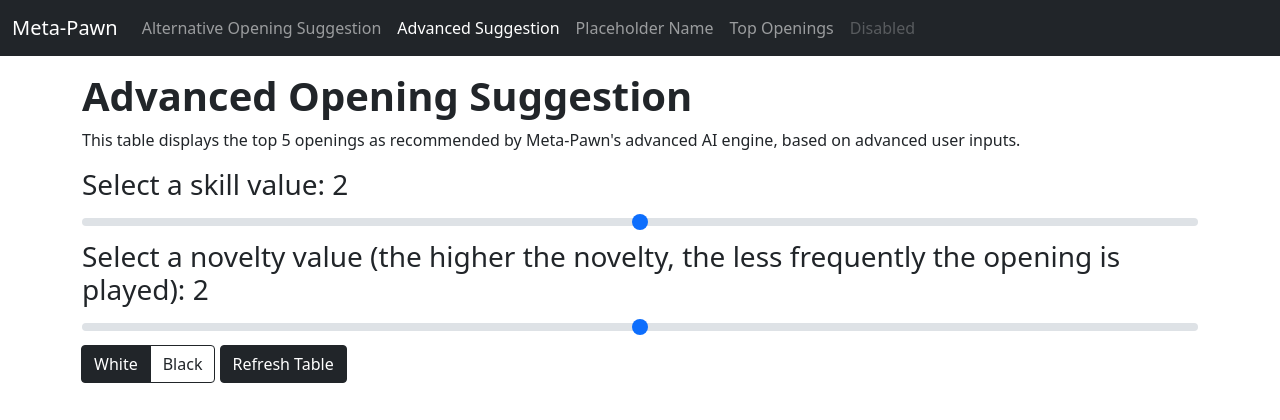
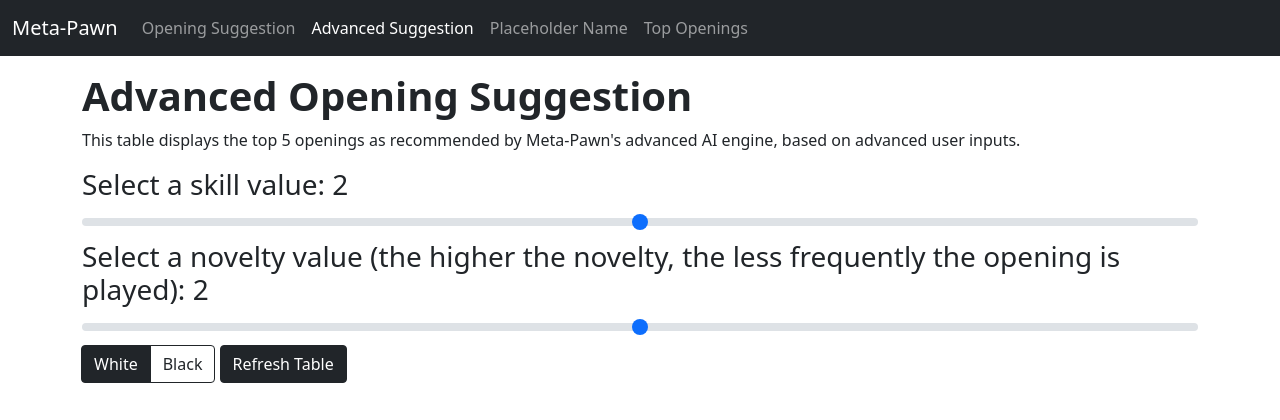
Before and after one commit to AlasdairBennett/meta-pawn, a Flask app: page / in a window 1280 px wide. Shown: the top 420 px of the page. Run offline with Flask 2, Linux system fonts and the light colour scheme; parts of the project's set-up code (start-up, migrations or seed data) failed here and were passed over; some libraries are stand-ins or nearby versions.

Commit message:
Implement and rename main opening suggestion

```diff
--- a/project/stats/routes.py
+++ b/project/stats/routes.py
@@ -67,9 +67,9 @@ def update_alternative_elo_table():
 
     # get new dataframe based on new elo value
     if white_value:
-        df = app.uf.get_win_rate_table(app.uf.get_game_set_by_rating(app.chess_games, elo))
+        df = app.uf.get_recommend_w(elo)
     else:
-        df = app.uf.get_win_rate_table(app.uf.get_game_set_by_rating(app.chess_games, elo))
+        df = app.uf.get_recommend_b(elo)
 
     # return the new table out to the client
     return pd.DataFrame(df).to_json(orient='columns')
--- a/project/stats/templates/stats/alternative_elo_table.html
+++ b/project/stats/templates/stats/alternative_elo_table.html
@@ -14,7 +14,7 @@
                     <ul class="navbar-nav me-auto mb-2 mb-md-0">
                         <li class="nav-item">
                             <a class="nav-link active" aria-current="page"
-                               href="{{ url_for('stats.alternative_elo_page') }}">Alternative Opening Suggestion</a>
+                               href="{{ url_for('stats.alternative_elo_page') }}">Opening Suggestion</a>
                         </li>
                         <li class="nav-item">
                             <a class="nav-link"
@@ -27,9 +27,6 @@
                         <li class="nav-item">
                             <a class="nav-link"
                                href="{{ url_for('stats.png_plot') }}">Top Openings</a>
-                        </li>
-                        <li class="nav-item">
-                            <a class="nav-link disabled" href="#" tabindex="-1" aria-disabled="true">Disabled</a>
                         </li>
                     </ul>
                 </div>
--- a/project/stats/templates/stats/opening_suggester.html
+++ b/project/stats/templates/stats/opening_suggester.html
@@ -14,7 +14,7 @@
                     <ul class="navbar-nav me-auto mb-2 mb-md-0">
                         <li class="nav-item">
                             <a class="nav-link"
-                               href="{{ url_for('stats.alternative_elo_page') }}">Alternative Opening Suggestion</a>
+                               href="{{ url_for('stats.alternative_elo_page') }}">Opening Suggestion</a>
                         </li>
                         <li class="nav-item">
                             <a class="nav-link active" aria-current="page"
@@ -27,9 +27,6 @@
                         <li class="nav-item">
                             <a class="nav-link"
                                href="{{ url_for('stats.png_plot') }}">Top Openings</a>
-                        </li>
-                        <li class="nav-item">
-                            <a class="nav-link disabled" href="#" tabindex="-1" aria-disabled="true">Disabled</a>
                         </li>
                     </ul>
                 </div>
--- a/project/stats/templates/stats/placeholder_name.html
+++ b/project/stats/templates/stats/placeholder_name.html
@@ -14,7 +14,7 @@
                     <ul class="navbar-nav me-auto mb-2 mb-md-0">
                         <li class="nav-item">
                             <a class="nav-link"
-                               href="{{ url_for('stats.alternative_elo_page') }}">Alternative Opening Suggestion</a>
+                               href="{{ url_for('stats.alternative_elo_page') }}">Opening Suggestion</a>
                         </li>
                         <li class="nav-item">
                             <a class="nav-link"
@@ -27,9 +27,6 @@
                         <li class="nav-item">
                             <a class="nav-link"
                                href="{{ url_for('stats.png_plot') }}">Top Openings</a>
-                        </li>
-                        <li class="nav-item">
-                            <a class="nav-link disabled" href="#" tabindex="-1" aria-disabled="true">Disabled</a>
                         </li>
                     </ul>
                 </div>
--- a/project/stats/templates/stats/png_plot.html
+++ b/project/stats/templates/stats/png_plot.html
@@ -14,7 +14,7 @@
                     <ul class="navbar-nav me-auto mb-2 mb-md-0">
                         <li class="nav-item">
                             <a class="nav-link"
-                               href="{{ url_for('stats.alternative_elo_page') }}">Alternative Opening Suggestion</a>
+                               href="{{ url_for('stats.alternative_elo_page') }}">Opening Suggestion</a>
                         </li>
                         <li class="nav-item">
                             <a class="nav-link"
@@ -27,9 +27,6 @@
                         <li class="nav-item">
                             <a class="nav-link active" aria-current="page"
                                href="{{ url_for('stats.png_plot') }}">Top Openings</a>
-                        </li>
-                        <li class="nav-item">
-                            <a class="nav-link disabled" href="#" tabindex="-1" aria-disabled="true">Disabled</a>
                         </li>
                     </ul>
                 </div>
```
